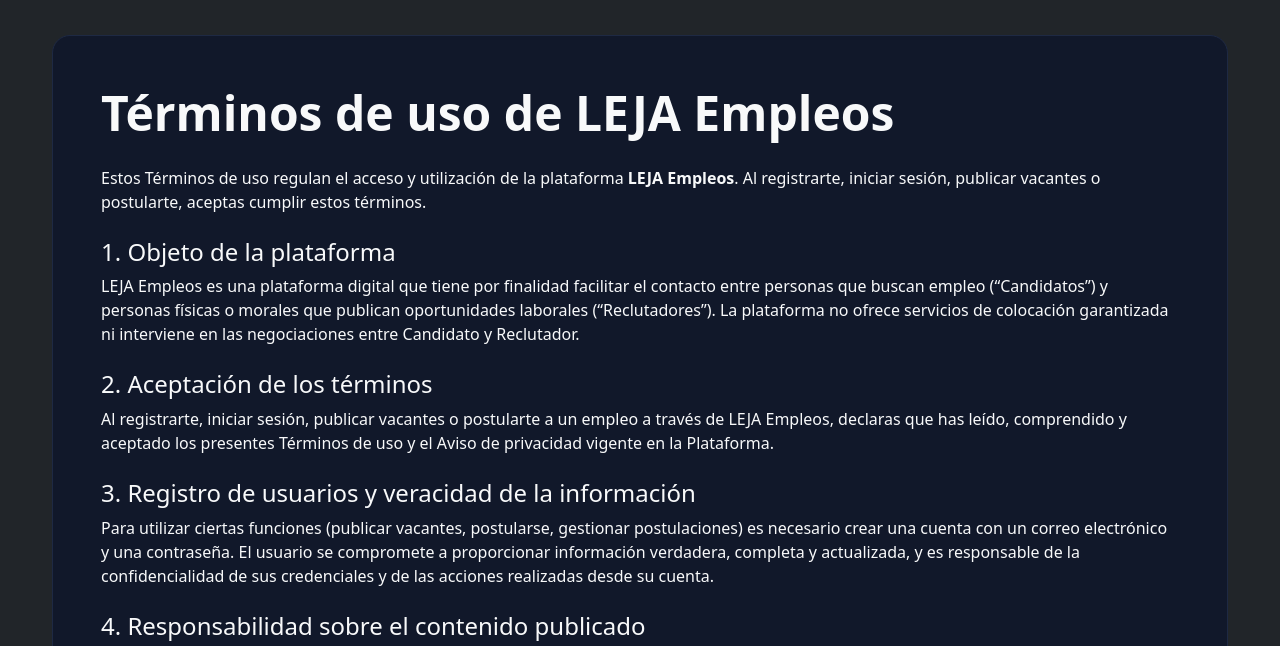
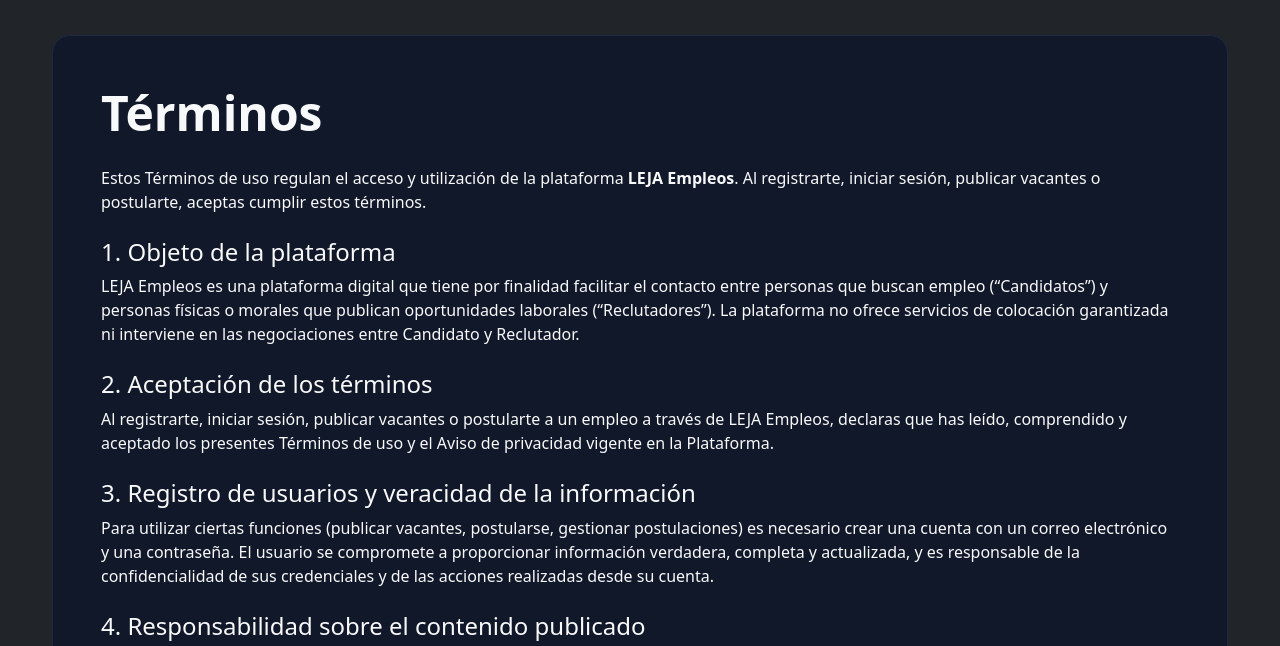
Before and after one commit to crisselcr/leja-empleos-web, a plain HTML site: page terminos.html in a window 1280 px wide. Shown: the part 110-756 px from the top of the page. Drawn offline with nearby package versions, Linux system fonts and the light colour scheme.

Commit message:
cambios en terminos y gitignore

```diff
--- a/terminos.html
+++ b/terminos.html
@@ -20,7 +20,7 @@
 
     <main class="container py-5" style="max-width:1200px;">
         <section class="box p-4 p-md-5" id="terminos">
-            <h1 class="display-5 fw-bold mb-4">Términos de uso de LEJA Empleos</h1>
+            <h1 class="display-5 fw-bold mb-4">Términos</h1>
 
             <p class="mb-4">
                 Estos Términos de uso regulan el acceso y utilización de la plataforma
```
